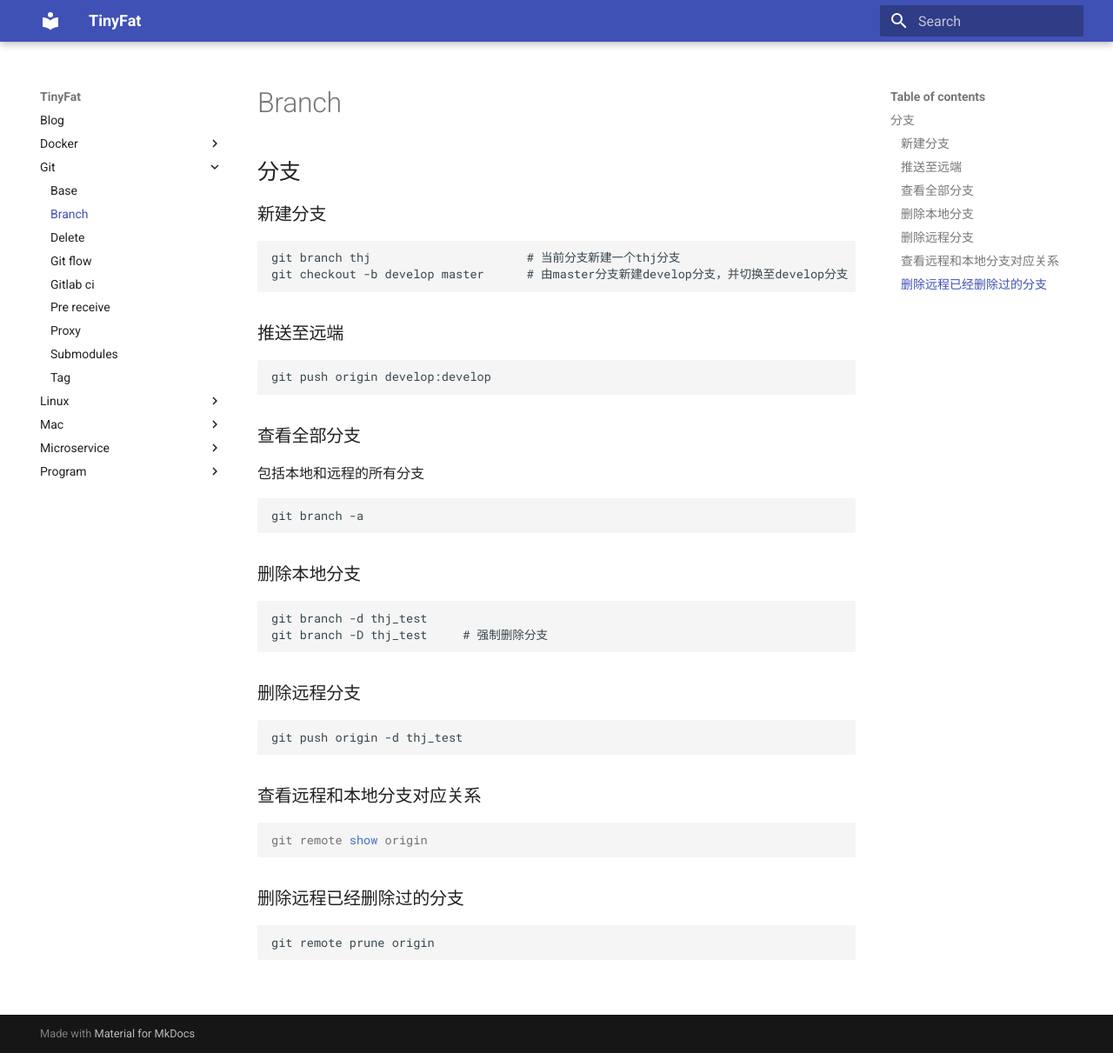
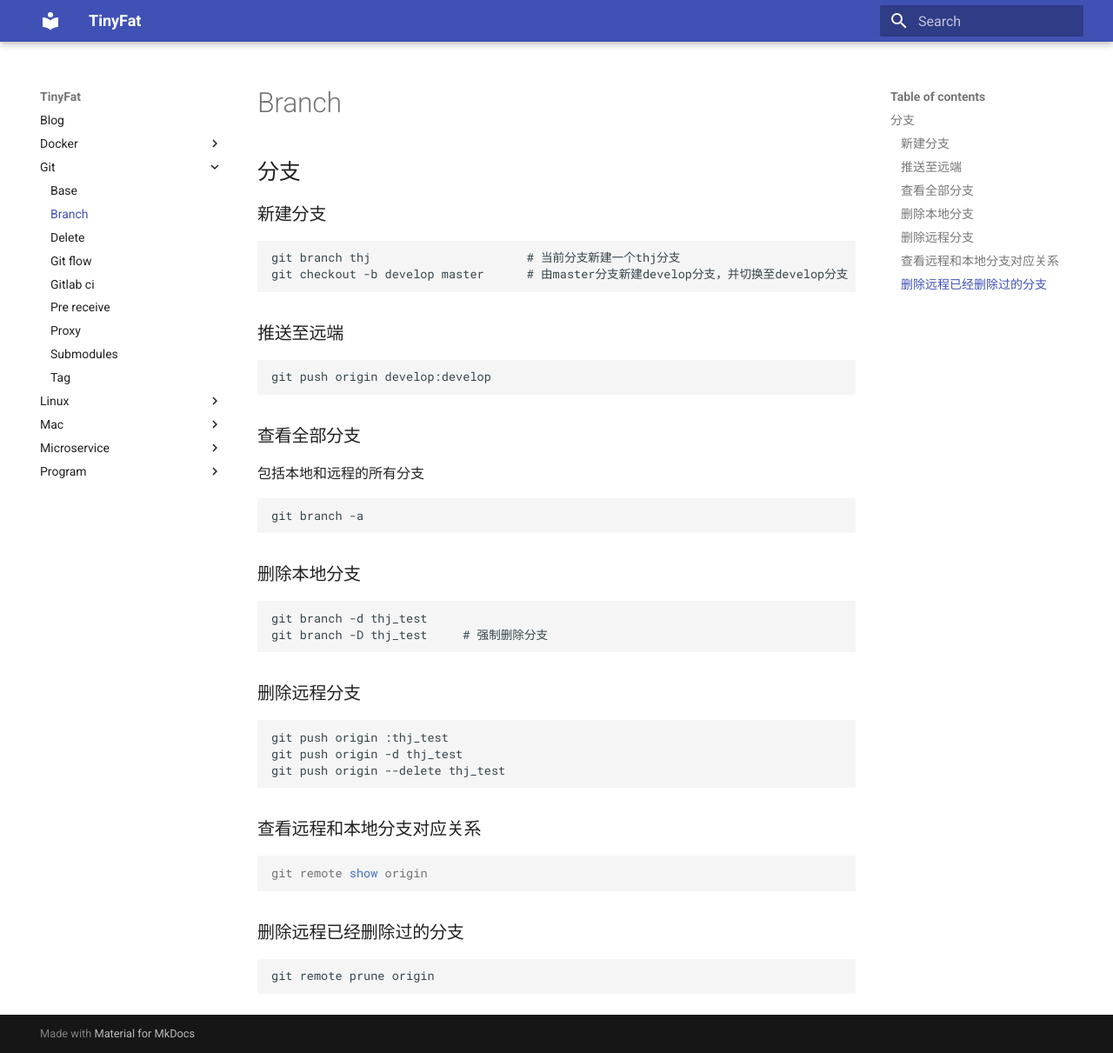
Before and after one commit to thj8/blog, an MkDocs documentation site: the page built from docs/Git/branch.md, in a window 1280 px wide and 1211 px high. Shown: the whole window at 87% size. Built offline with MkDocs 1.6.1 and Material for MkDocs 9.7.7, drawn with Linux system fonts in a browser that asks for light colours.

Commit message:
doc: add md

````diff
--- a/docs/Git/branch.md
+++ b/docs/Git/branch.md
@@ -30,7 +30,9 @@ git branch -D thj_test     # 强制删除分支
 ### 删除远程分支
 
 ```
+git push origin :thj_test
 git push origin -d thj_test
+git push origin --delete thj_test
 ```
 
 ### 查看远程和本地分支对应关系
````
Also changed, not shown: docs/Docker/network/1-原生.md (+1 -0 lines).
